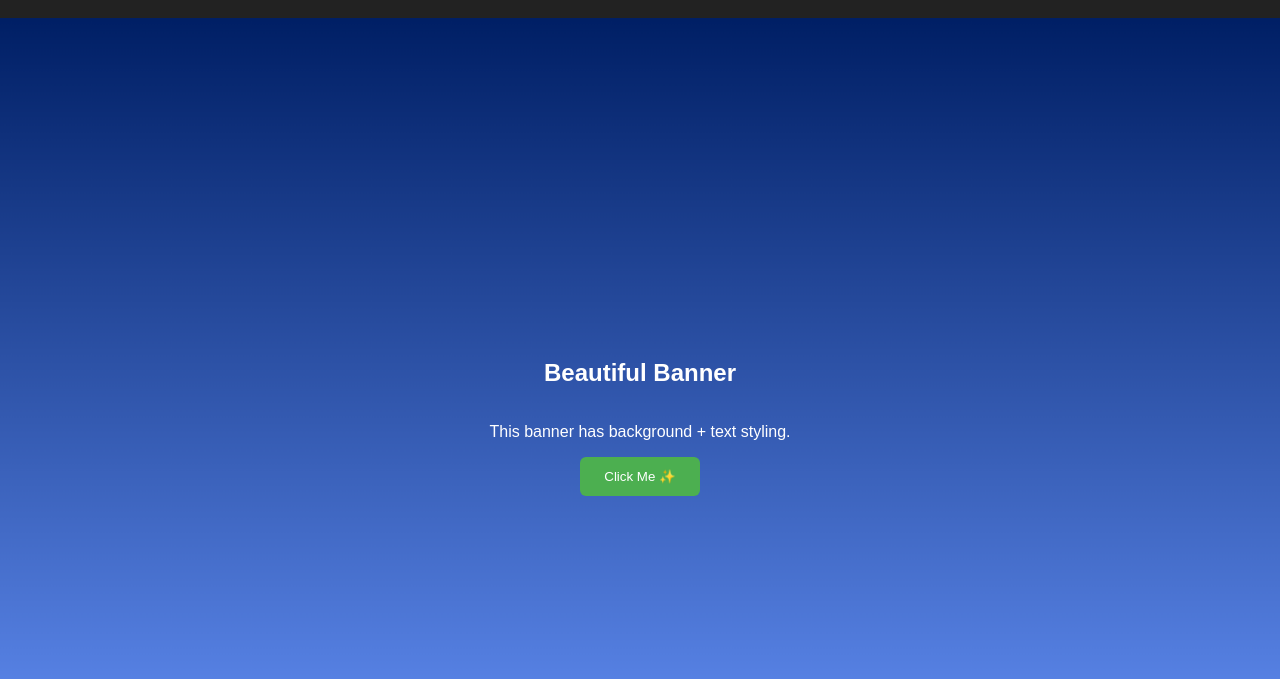
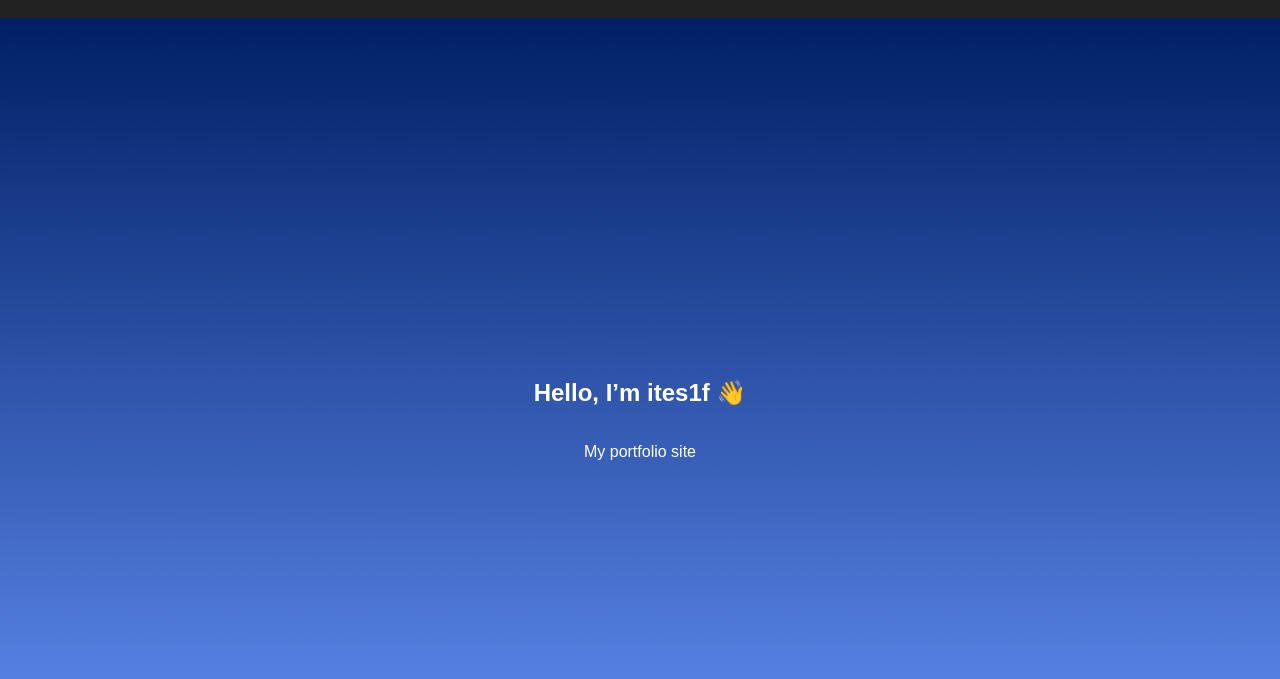
Before and after one commit to ites1f/Test, a plain HTML site: page index.html in a window 1280 px wide. Shown: the part 121-800 px from the top of the page. Drawn offline with Linux system fonts and the light colour scheme.

Commit message:
Update index.html

```diff
--- a/index.html
+++ b/index.html
@@ -16,6 +16,10 @@
       <a href="#">Contact</a>
     </nav>
   </header>
+  <section class="hero">
+    <h1>Hello, I’m ites1f 👋</h1>
+    <p>My portfolio site</p>
+  </section>
 
   <main>
     <section class="hero">
```
